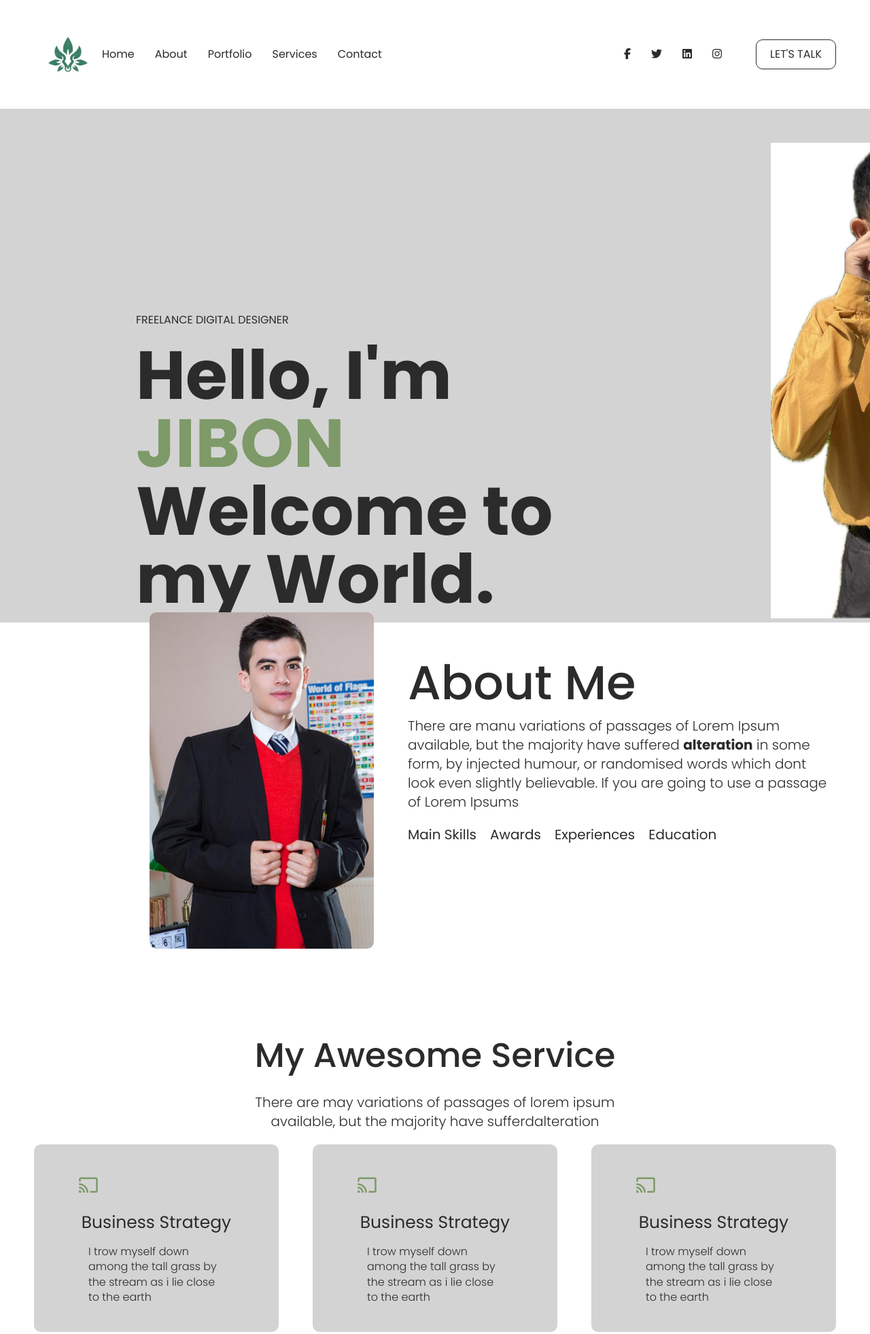
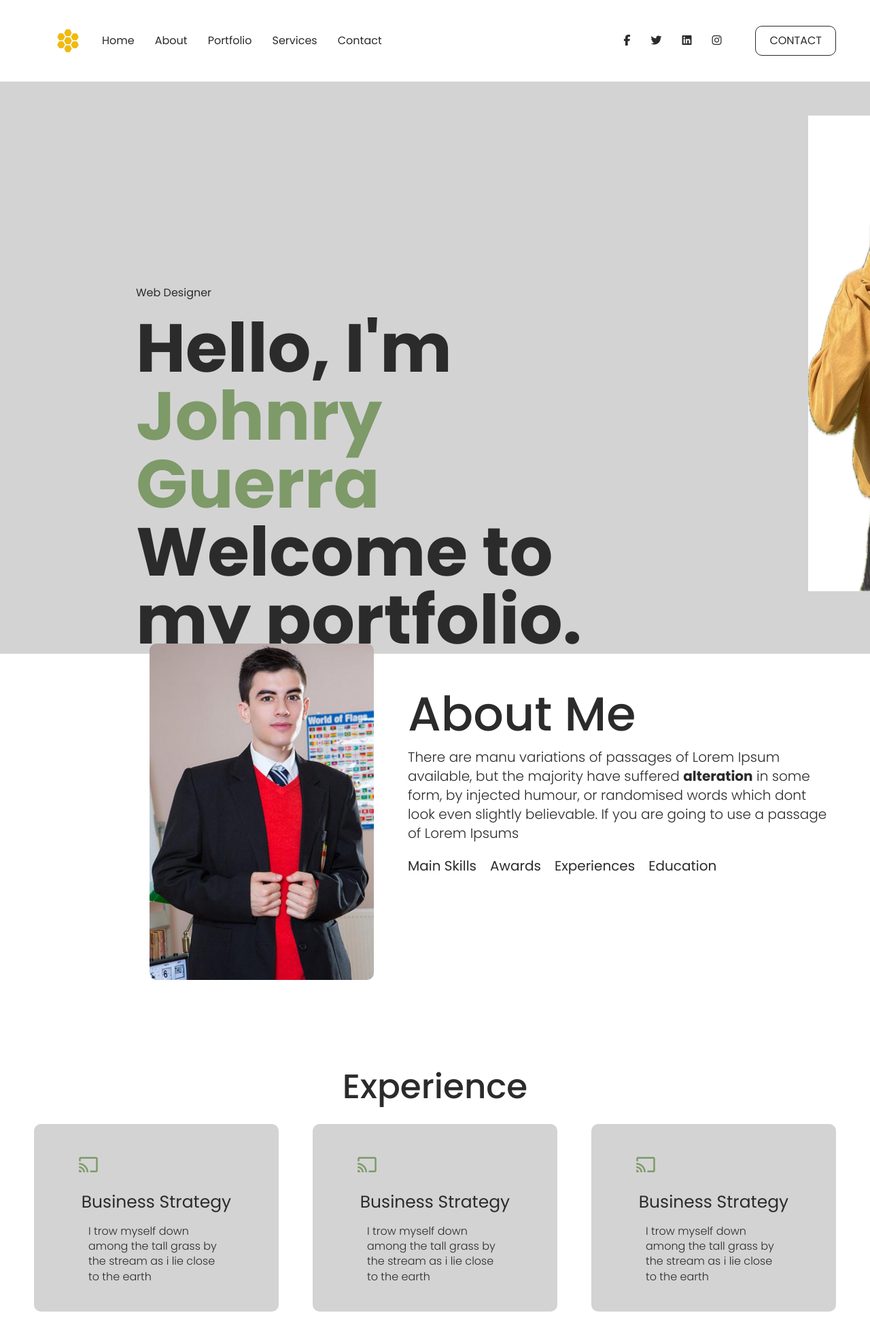
Before and after one commit to gabssss2/jibongSPC, a plain HTML site: page index.html in a window 1280 px wide. Shown: the top 1963 px of the page at 68% size. Drawn offline with Linux system fonts and the light colour scheme.

Commit message:
jawii 30%

```diff
--- a/index.html
+++ b/index.html
@@ -13,7 +13,7 @@
 <header class="header">
     <div class="container">
         <div class="header__wrapper"><div class="header__left">
-            <img src="/img/logo (1).webp" alt="">
+            <img src="/img/LOGO-removebg-preview (1).png" alt="">
             <nav>
                 <ul class="header__nav">
                     <li><a href="">Home</a></li>
@@ -32,7 +32,7 @@
                 <li><a href=""><i class="fa-brands fa-linkedin"></i></a></li>
                 <li><a href=""><i class="fa-brands fa-instagram"></i></a></li>
             </ul>
-            <a href="" class="btn bg--border-dark">LET'S TALK</a>
+            <a href="" class="btn bg--border-dark">CONTACT</a>
         </div>
     </div>
     </div>
@@ -42,9 +42,9 @@
     <div class="container">
         <div class="banner__wrapper">
             <div class="banner__left">
-                <small>FREELANCE DIGITAL DESIGNER</small>
-                <h1>Hello, I'm <span>JIBON</span>
-                    Welcome to my World.</h1>
+                <small>Web Designer</small>
+                <h1>Hello, I'm <span>Johnry Guerra</span>
+                    Welcome to my portfolio.</h1>
             </div>
             <div class="banner__right">
                 <img src="/img/Image_20240319_122348_174.jpeg" alt="">
@@ -85,15 +85,11 @@
         </div>
     </div>
    </section>
-
+<!-- Experience -->
     <section class="services">
         <div class="container">
             <div class="services__title">
-                <h3>My Awesome Service</h3>
-                <p>There are may variations of passages
-                    of lorem ipsum <br>available,
-                    but the majority have sufferdalteration
-                </p>
+                <h3>Experience</h3>
             </div>
             <div class="services__wrapper">
               <div class="services__card">
@@ -141,14 +137,11 @@
             </div>
         </div>
     </section>
-    <!-- BEST CLIENT -->
+    <!-- SKILLS -->
 <section class="client">
     <div class="container">
         <div class="client__title">
-            <h2>My Best Client</h2>
-            <p>There are many variations of passages of lorem ipsum
-               <br> available,<br>but the majority have suffered alteration
-            </p>
+            <h2>Skills</h2>
         </div>
         <div class="client__wrapper">
             <div class="client__card">
@@ -255,7 +248,7 @@
    <section class="footer">
     <div class="footer__wrapper">
         <div class="footer__left">
-            <img src="/img/image-removebg-preview.png" alt="Footer Logo">
+            <img src="/img/LOGO-removebg-preview (1).png" alt="Footer Logo">
         </div>
         <div class="footer__right">
             <p>© 2021. All rights reserved by Rainbow-Themes.</p>
--- a/style.css
+++ b/style.css
@@ -287,11 +287,6 @@ font-size: 5rem;
 font-weight: 500;
 margin-bottom: 2rem;
 }
-.services__title p{
-  font-size: 2rem;
-  font-weight: 300;
-  margin-bottom: 2rem;
-}
 .services__wrapper{
   display: grid;
   grid-template-columns: 1fr 1fr 1fr;
@@ -335,11 +330,7 @@ max-width: 20rem;
   font-weight:700;
   margin-bottom:2rem;
 }
-.client__title p{
-  font-size:2rem;
-  font-weight: 300;
-  margin-bottom: 2rem;
-}
+
 .client__wrapper{
   display: grid;
   grid-template-columns: 1fr 1fr 1fr;
```
Also changed, not shown: img/LOGO-removebg-preview (1).png (added), img/image-removebg-preview.png (deleted), img/img1.jpg (deleted).
